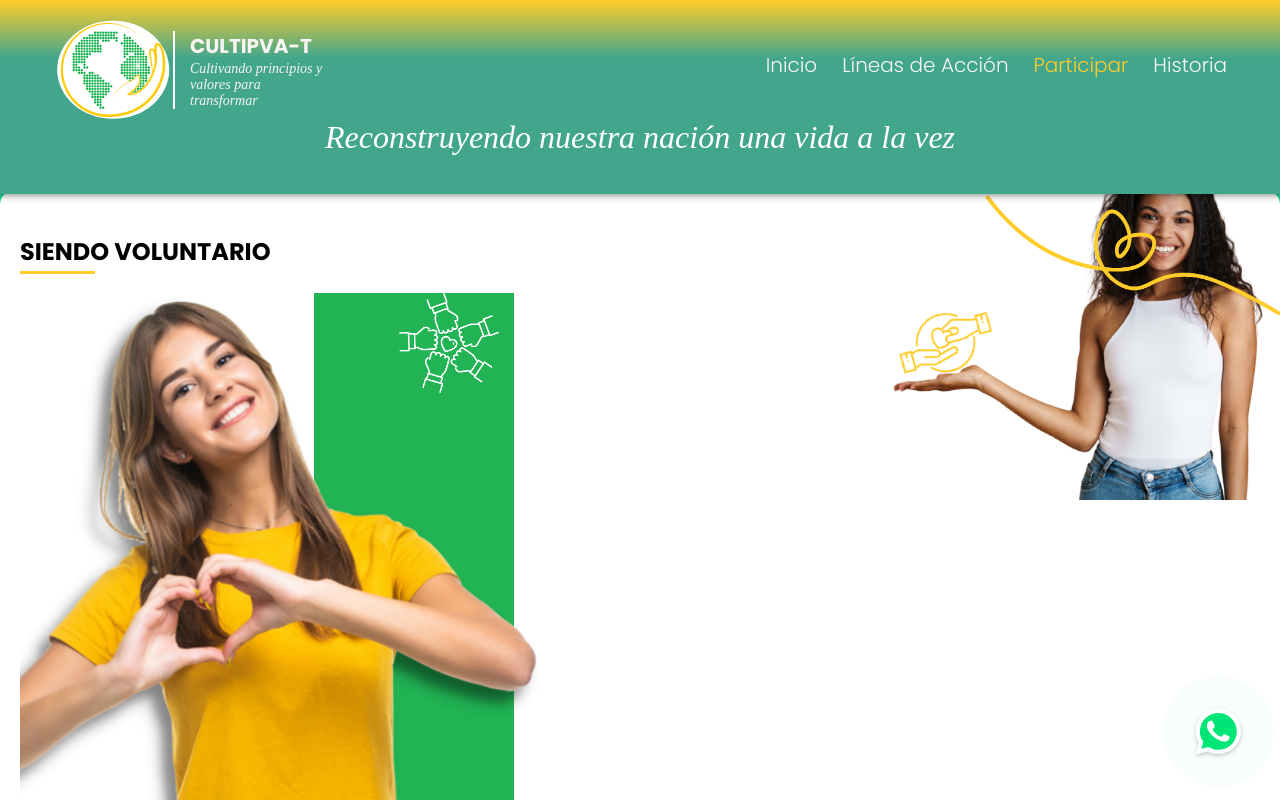
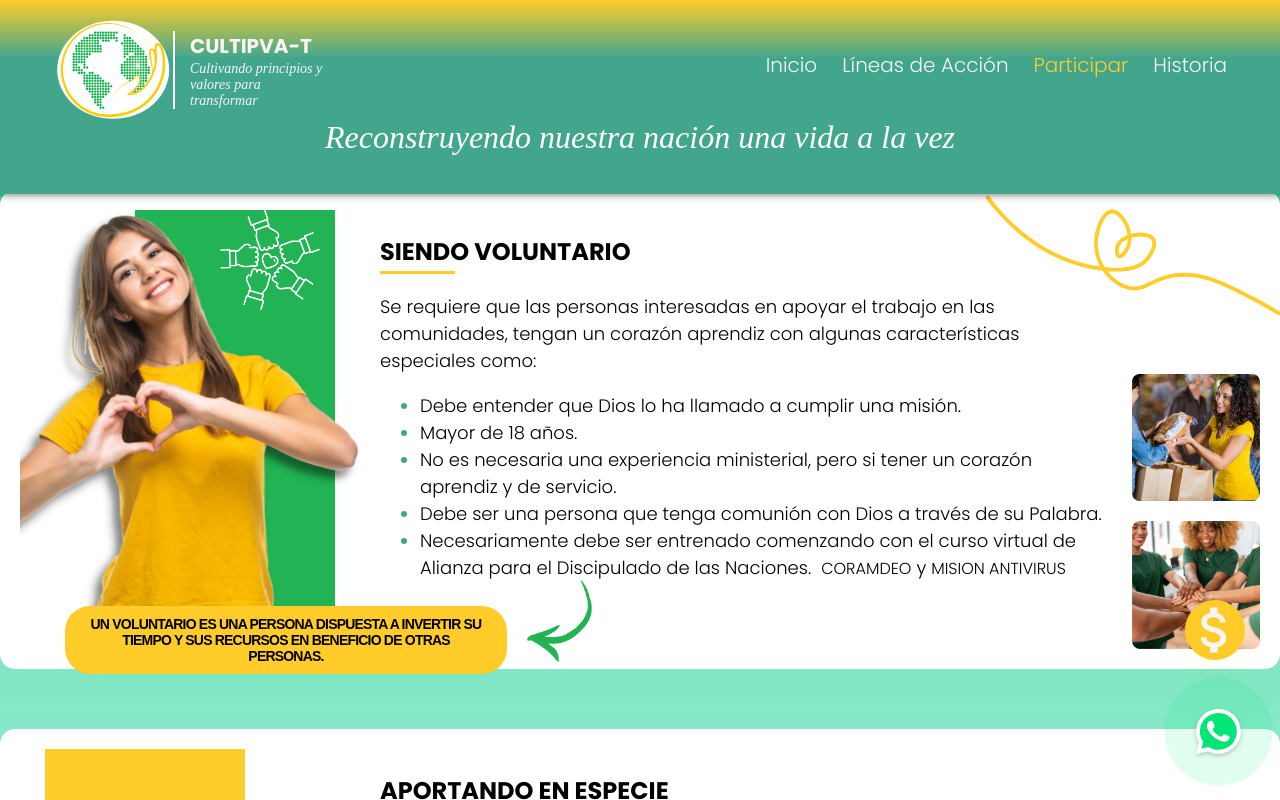
Before and after one commit to nelda-perez/fundacioncultipva-t, a React (Vite) app: page /participate in a window 1280 px wide. Shown: the top 800 px of the page. Built offline with nearby package versions, Linux system fonts and the light colour scheme; a web font is replaced by a local one.

Commit message:
feat: add icon donate and fiz issue in participate with problem in widht

```diff
--- a/src/App.jsx
+++ b/src/App.jsx
@@ -1,5 +1,5 @@
 import "./App.scss";
-import { Header, Footer, Iconwp } from "./components";
+import { Header, Footer, Iconwp, IconDonate } from "./components";
 import { ROUTES } from "./constant/routes";
 import {
   About,
@@ -33,6 +33,7 @@ function App() {
           <Route path={ROUTES.RTE.path} element={<RTE />} />
           <Route path="*" element={<NotFound />} />
         </Routes>
+        <IconDonate />
         <Iconwp />
       </main>
       <Footer />
--- a/src/App.scss
+++ b/src/App.scss
@@ -21,6 +21,7 @@ html {
   --pc-transparent: #2ad99c86;
   --secondary-color: #755b03;
   --three-color: #ffcc29;
+  --tc-onda: #c89a00;
   --family: "Poppins", sans-serif;
   --second-family: "Euphoria Script", cursive;
   height: auto;
--- /dev/null
+++ b/src/components/IconDonate/IconDonate.jsx
@@ -0,0 +1,14 @@
+import style from "./iconDonate.module.scss";
+import AttachMoneyIcon from "@mui/icons-material/AttachMoney";
+
+function IconDonate() {
+  return (
+    <a
+      href="https://api.whatsapp.com/send?phone=+573132112921&text=Hola,%20quiero%20informaci%C3%B3n%20para%20poder%20donar%20en%20la%20fundaci%C3%B3n"
+      target="_blank"
+      className={style.btnDonate}>
+      <AttachMoneyIcon sx={{fontSize:"60px"}} />
+    </a>
+  );
+}
+export default IconDonate;
--- /dev/null
+++ b/src/components/IconDonate/iconDonate.module.scss
@@ -0,0 +1,45 @@
+.btnDonate {
+  background-color: var(--three-color);
+  border-radius: 50%;
+  position: fixed;
+  z-index: 999;
+  bottom: 140px;
+  right: 30px;
+}
+
+.btnDonate:before {
+  content: "";
+  position: absolute;
+  top: 10px;
+  left: 10px;
+  width: 40px;
+  height: 40px;
+  border-radius: 50%;
+  background-color: var(--tc-onda);
+  opacity: 0;
+  animation: onda 1.7s infinite;
+}
+
+.btnDonate:before {
+  animation-delay: 1s;
+}
+
+.btnDonate svg {
+  position: relative;
+  z-index: 2;
+}
+
+@keyframes onda {
+  0% {
+    transform: scale(1);
+  }
+
+  15% {
+    opacity: 1;
+  }
+
+  100% {
+    opacity: 0;
+    transform: scale(2.5);
+  }
+}
--- a/src/components/index.js
+++ b/src/components/index.js
@@ -9,5 +9,6 @@ export { default as ItemFooter } from './Footer/component/ItemFooter/ItemFooter'
 export * from './Footer/component';
 export { default as CustomForm } from './Form/CustomForm';
 export { default as Header } from './Header/Header';
+export { default as IconDonate } from './IconDonate/IconDonate';
 export { default as Iconwp } from './Iconwp/Iconwp';
 export { default as InputForm } from './InputForm/InputForm';
--- a/src/pages/Participate/Participate.jsx
+++ b/src/pages/Participate/Participate.jsx
@@ -15,10 +15,11 @@ import { useState, useEffect } from "react";
 
 function Participate() {
   const [P1, P2, P3] = PARTICIPATE;
-  const [moreSeven, setMoreSeven] = useState(false);
+  const [moreSeven, setMoreSeven] = useState(window.innerWidth > 750);
 
   const modifyWidth = () => {
     const widthScreen = window.innerWidth;
+    console.log({widthScreen})
     setMoreSeven(widthScreen > 750);
   };
 
```
